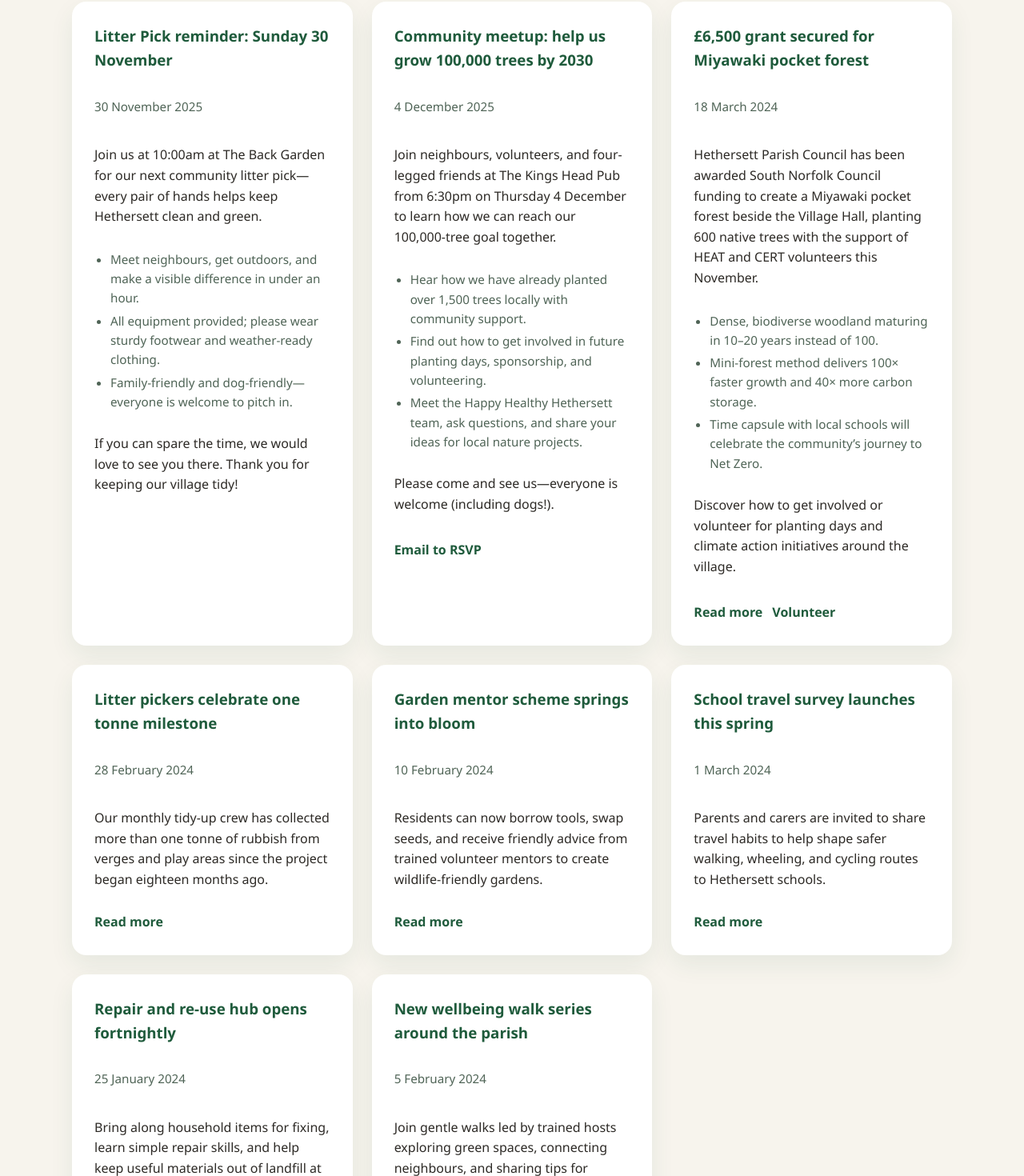
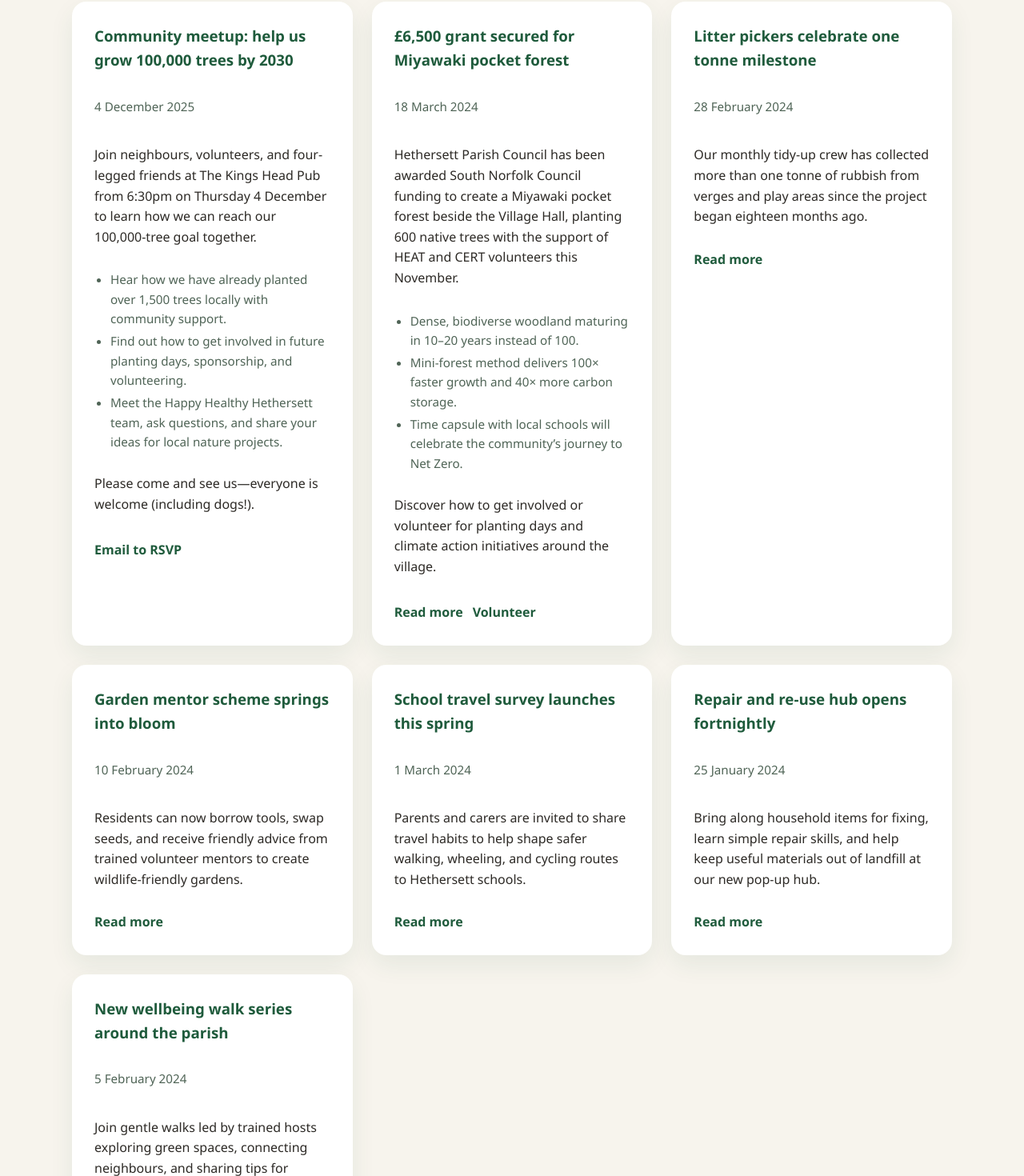
Before and after one commit to gpotari/HappyHealthyHethersett, an Angular app: page / in a window 1280 px wide. Shown: the part 900-2370 px from the top of the page at 80% size. Built offline with nearby package versions, Linux system fonts and the light colour scheme.

Commit message:
Move litter pick notice to events list

```diff
--- a/src/app/components/events.component.html
+++ b/src/app/components/events.component.html
@@ -9,7 +9,18 @@
     <div class="stack stack--events" role="list">
       <article class="event-card" role="listitem" aria-labelledby="event-0-title">
         <div class="event-card__header">
-          <h3 id="event-0-title">Community meetup: help us grow 100,000 trees</h3>
+          <h3 id="event-0-title">Community litter pick: Sunday 30 November</h3>
+          <p class="event-card__meta"><time datetime="2025-11-30T10:00">Sunday 30 November, 10:00 – 11:30</time> • The Back Garden</p>
+        </div>
+        <p>
+          Lend a hand keeping Hethersett tidy—join neighbours and friends for a friendly litter pick starting at 10:00am. All
+          equipment is provided; please wear sturdy footwear and weather-ready clothing.
+        </p>
+        <a class="btn btn--secondary" href="mailto:info@happyhealthyhethersett.co.uk">Email to join us</a>
+      </article>
+      <article class="event-card" role="listitem" aria-labelledby="event-1-title">
+        <div class="event-card__header">
+          <h3 id="event-1-title">Community meetup: help us grow 100,000 trees</h3>
           <p class="event-card__meta"><time datetime="2025-12-04T18:30">Thursday 4 December, 18:30 – 20:30</time> • The Kings Head Pub</p>
         </div>
         <p>
@@ -17,9 +28,9 @@
         </p>
         <a class="btn btn--secondary" href="mailto:info@happyhealthyhethersett.co.uk">Email to RSVP</a>
       </article>
-      <article class="event-card" role="listitem" aria-labelledby="event-1-title">
+      <article class="event-card" role="listitem" aria-labelledby="event-2-title">
         <div class="event-card__header">
-          <h3 id="event-1-title">HEAT Christmas wreath workshop</h3>
+          <h3 id="event-2-title">HEAT Christmas wreath workshop</h3>
           <p class="event-card__meta"><time datetime="2024-11-29T10:00">Saturday 29 November, 10:00 – 12:00</time> • Back Garden at the Village Hall</p>
         </div>
         <p>
@@ -29,33 +40,33 @@
         <a class="btn btn--secondary" href="mailto:wishart125@btinternet.com">Email to book by 26 November</a>
         <p class="event-card__meta">You can also ring <a href="tel:07518024617">07518 024617</a> to secure your place.</p>
       </article>
-      <article class="event-card" role="listitem" aria-labelledby="event-2-title">
+      <article class="event-card" role="listitem" aria-labelledby="event-3-title">
         <div class="event-card__header">
-          <h3 id="event-2-title">Spring community litter pick</h3>
+          <h3 id="event-3-title">Spring community litter pick</h3>
           <p class="event-card__meta"><time datetime="2024-03-23T10:00">Saturday 23 March, 10:00 – 12:00</time> • Meeting at Hethersett Village Hall</p>
         </div>
         <p>Help keep our village green spaces tidy. We provide litter grabbers, hi-vis vests, and refreshments afterwards.</p>
         <a class="btn btn--secondary" href="#">Sign up</a>
       </article>
-      <article class="event-card" role="listitem" aria-labelledby="event-3-title">
+      <article class="event-card" role="listitem" aria-labelledby="event-4-title">
         <div class="event-card__header">
-          <h3 id="event-3-title">Community garden preparation day</h3>
+          <h3 id="event-4-title">Community garden preparation day</h3>
           <p class="event-card__meta"><time datetime="2024-04-06T09:30">Saturday 6 April, 09:30 – 13:00</time> • Jubilee Youth Club garden</p>
         </div>
         <p>Roll up your sleeves for a morning of raised bed building, compost turning, and sowing pollinator-friendly seeds.</p>
         <a class="btn btn--secondary" href="#">Volunteer</a>
       </article>
-      <article class="event-card" role="listitem" aria-labelledby="event-4-title">
+      <article class="event-card" role="listitem" aria-labelledby="event-5-title">
         <div class="event-card__header">
-          <h3 id="event-4-title">Tree planting and habitat creation</h3>
+          <h3 id="event-5-title">Tree planting and habitat creation</h3>
           <p class="event-card__meta"><time datetime="2024-04-13T10:00">Saturday 13 April, 10:00 – 15:00</time> • Hethersett Hall meadow</p>
         </div>
         <p>Plant whips, install habitat boxes, and learn how to care for young trees with guidance from our rewilding volunteers.</p>
         <a class="btn btn--secondary" href="#">Reserve a place</a>
       </article>
-      <article class="event-card" role="listitem" aria-labelledby="event-5-title">
+      <article class="event-card" role="listitem" aria-labelledby="event-6-title">
         <div class="event-card__header">
-          <h3 id="event-5-title">Net zero at home workshop</h3>
+          <h3 id="event-6-title">Net zero at home workshop</h3>
           <p class="event-card__meta"><time datetime="2024-04-25T19:00">Thursday 25 April, 19:00 – 20:30</time> • Hethersett Library</p>
         </div>
         <p>Discover practical steps to cut energy bills, explore heat pump case studies, and get advice on grants and retrofitting.</p>
--- a/src/app/components/news.component.html
+++ b/src/app/components/news.component.html
@@ -9,23 +9,7 @@
     <div class="grid grid--news" role="list">
       <article class="card" role="listitem" aria-labelledby="news-0-title">
         <div class="card__body">
-          <h3 id="news-0-title">Litter Pick reminder: Sunday 30 November</h3>
-          <time datetime="2025-11-30">30 November 2025</time>
-          <p>
-            Join us at 10:00am at The Back Garden for our next community litter pick—every pair of hands helps keep Hethersett
-            clean and green.
-          </p>
-          <ul class="card__list">
-            <li>Meet neighbours, get outdoors, and make a visible difference in under an hour.</li>
-            <li>All equipment provided; please wear sturdy footwear and weather-ready clothing.</li>
-            <li>Family-friendly and dog-friendly—everyone is welcome to pitch in.</li>
-          </ul>
-          <p>If you can spare the time, we would love to see you there. Thank you for keeping our village tidy!</p>
-        </div>
-      </article>
-      <article class="card" role="listitem" aria-labelledby="news-1-title">
-        <div class="card__body">
-          <h3 id="news-1-title">Community meetup: help us grow 100,000 trees by 2030</h3>
+          <h3 id="news-0-title">Community meetup: help us grow 100,000 trees by 2030</h3>
           <time datetime="2025-12-04">4 December 2025</time>
           <p>
             Join neighbours, volunteers, and four-legged friends at The Kings Head Pub from 6:30pm on Thursday 4 December to
@@ -42,9 +26,9 @@
           </div>
         </div>
       </article>
-      <article class="card" role="listitem" aria-labelledby="news-2-title">
+      <article class="card" role="listitem" aria-labelledby="news-1-title">
         <div class="card__body">
-          <h3 id="news-2-title">£6,500 grant secured for Miyawaki pocket forest</h3>
+          <h3 id="news-1-title">£6,500 grant secured for Miyawaki pocket forest</h3>
           <time datetime="2024-03-18">18 March 2024</time>
           <p>
             Hethersett Parish Council has been awarded South Norfolk Council funding to create a Miyawaki pocket forest beside the
@@ -62,42 +46,41 @@
           </div>
         </div>
       </article>
+      <article class="card" role="listitem" aria-labelledby="news-2-title">
+        <div class="card__body">
+          <h3 id="news-2-title">Litter pickers celebrate one tonne milestone</h3>
+          <time datetime="2024-02-28">28 February 2024</time>
+          <p>Our monthly tidy-up crew has collected more than one tonne of rubbish from verges and play areas since the project began eighteen months ago.</p>
+          <a class="card__link" href="#">Read more</a>
+        </div>
+      </article>
       <article class="card" role="listitem" aria-labelledby="news-3-title">
         <div class="card__body">
-          <h3 id="news-3-title">Litter pickers celebrate one tonne milestone</h3>
-          <time datetime="2024-02-28">28 February 2024</time>
-          <p>Our monthly tidy-up crew has collected more than one tonne of rubbish from verges and play areas since the project
-began eighteen months ago.</p>
+          <h3 id="news-3-title">Garden mentor scheme springs into bloom</h3>
+          <time datetime="2024-02-10">10 February 2024</time>
+          <p>Residents can now borrow tools, swap seeds, and receive friendly advice from trained volunteer mentors to create wildlife-friendly gardens.</p>
           <a class="card__link" href="#">Read more</a>
         </div>
       </article>
       <article class="card" role="listitem" aria-labelledby="news-4-title">
         <div class="card__body">
-          <h3 id="news-4-title">Garden mentor scheme springs into bloom</h3>
-          <time datetime="2024-02-10">10 February 2024</time>
-          <p>Residents can now borrow tools, swap seeds, and receive friendly advice from trained volunteer mentors to create wildlife-friendly gardens.</p>
+          <h3 id="news-4-title">School travel survey launches this spring</h3>
+          <time datetime="2024-03-01">1 March 2024</time>
+          <p>Parents and carers are invited to share travel habits to help shape safer walking, wheeling, and cycling routes to Hethersett schools.</p>
           <a class="card__link" href="#">Read more</a>
         </div>
       </article>
       <article class="card" role="listitem" aria-labelledby="news-5-title">
         <div class="card__body">
-          <h3 id="news-5-title">School travel survey launches this spring</h3>
-          <time datetime="2024-03-01">1 March 2024</time>
-          <p>Parents and carers are invited to share travel habits to help shape safer walking, wheeling, and cycling routes to Hethersett schools.</p>
+          <h3 id="news-5-title">Repair and re-use hub opens fortnightly</h3>
+          <time datetime="2024-01-25">25 January 2024</time>
+          <p>Bring along household items for fixing, learn simple repair skills, and help keep useful materials out of landfill at our new pop-up hub.</p>
           <a class="card__link" href="#">Read more</a>
         </div>
       </article>
       <article class="card" role="listitem" aria-labelledby="news-6-title">
         <div class="card__body">
-          <h3 id="news-6-title">Repair and re-use hub opens fortnightly</h3>
-          <time datetime="2024-01-25">25 January 2024</time>
-          <p>Bring along household items for fixing, learn simple repair skills, and help keep useful materials out of landfill at our new pop-up hub.</p>
-          <a class="card__link" href="#">Read more</a>
-        </div>
-      </article>
-      <article class="card" role="listitem" aria-labelledby="news-7-title">
-        <div class="card__body">
-          <h3 id="news-7-title">New wellbeing walk series around the parish</h3>
+          <h3 id="news-6-title">New wellbeing walk series around the parish</h3>
           <time datetime="2024-02-05">5 February 2024</time>
           <p>Join gentle walks led by trained hosts exploring green spaces, connecting neighbours, and sharing tips for staying active year-round.</p>
           <a class="card__link" href="#">Read more</a>
```
